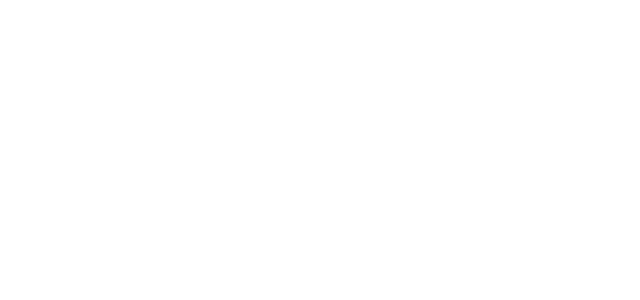
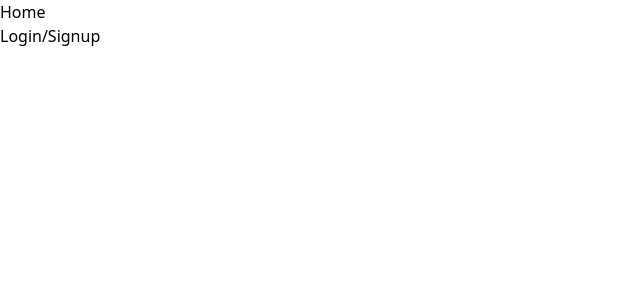
Before and after one commit to KevinBritten/library-management-system, a React (Vite) app in the folder library-management-frontend/: page / in a window 1280 px wide. Shown: the top 300 px of the page, without its empty margins (0-640 px from the left). Built offline with nearby package versions, Linux system fonts and the light colour scheme.

Commit message:
add initial pages

```diff
--- a/library-management-frontend/src/App.jsx
+++ b/library-management-frontend/src/App.jsx
@@ -1,9 +1,17 @@
+import { BrowserRouter as Router, Routes, Route } from "react-router-dom";
+
+import Home from "./pages/Home.jsx";
+import Login from "./pages/Login.jsx";
+
 function App() {
-
   return (
-    <>
-    </>
-  )
+    <Router>
+      <Routes>
+        <Route path="/" element={<Home />} />
+        <Route path="/login" element={<Login />} />
+      </Routes>
+    </Router>
+  );
 }
 
-export default App
+export default App;
--- /dev/null
+++ b/library-management-frontend/src/pages/Home.jsx
@@ -0,0 +1,13 @@
+import { Link } from 'react-router-dom';
+
+
+function Home() {
+  return (
+    <div>
+      <h1>Home</h1>
+      <Link to={'/login'}>Login/Signup</Link>
+    </div>
+  );
+}
+
+export default Home;
--- /dev/null
+++ b/library-management-frontend/src/pages/Login.jsx
@@ -0,0 +1,9 @@
+function Login() {
+  return (
+    <div>
+      <h1>Login/Signup</h1>
+    </div>
+  );
+}
+
+export default Login;
```
